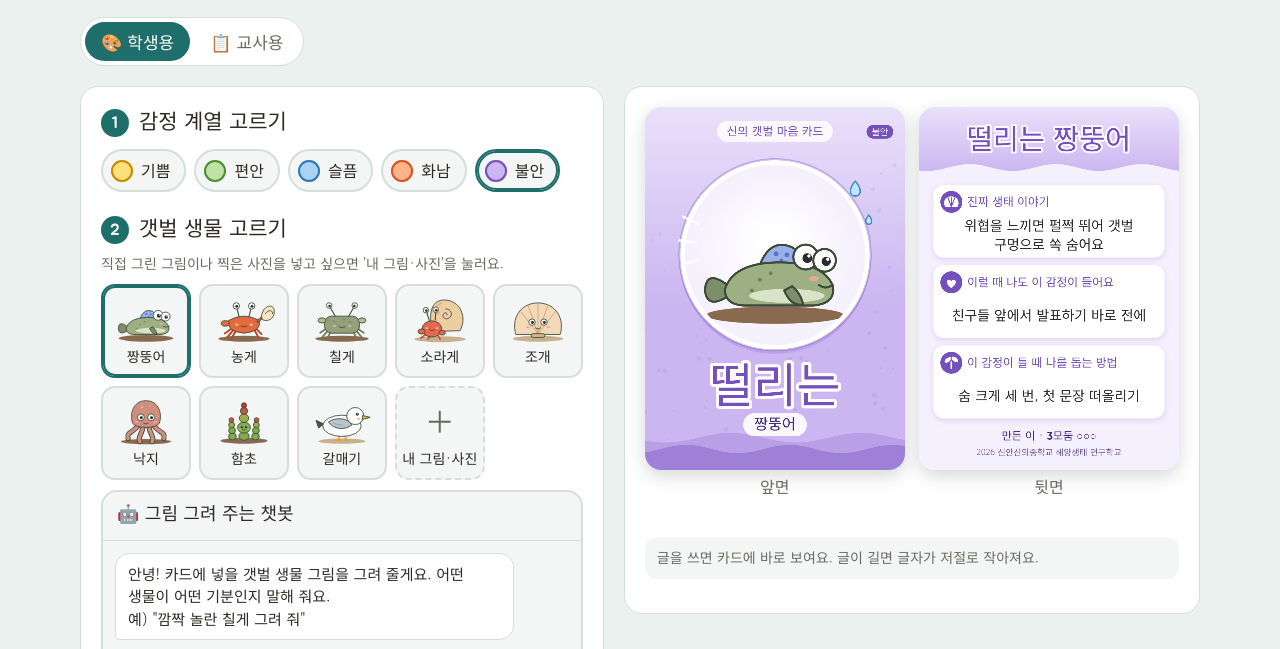
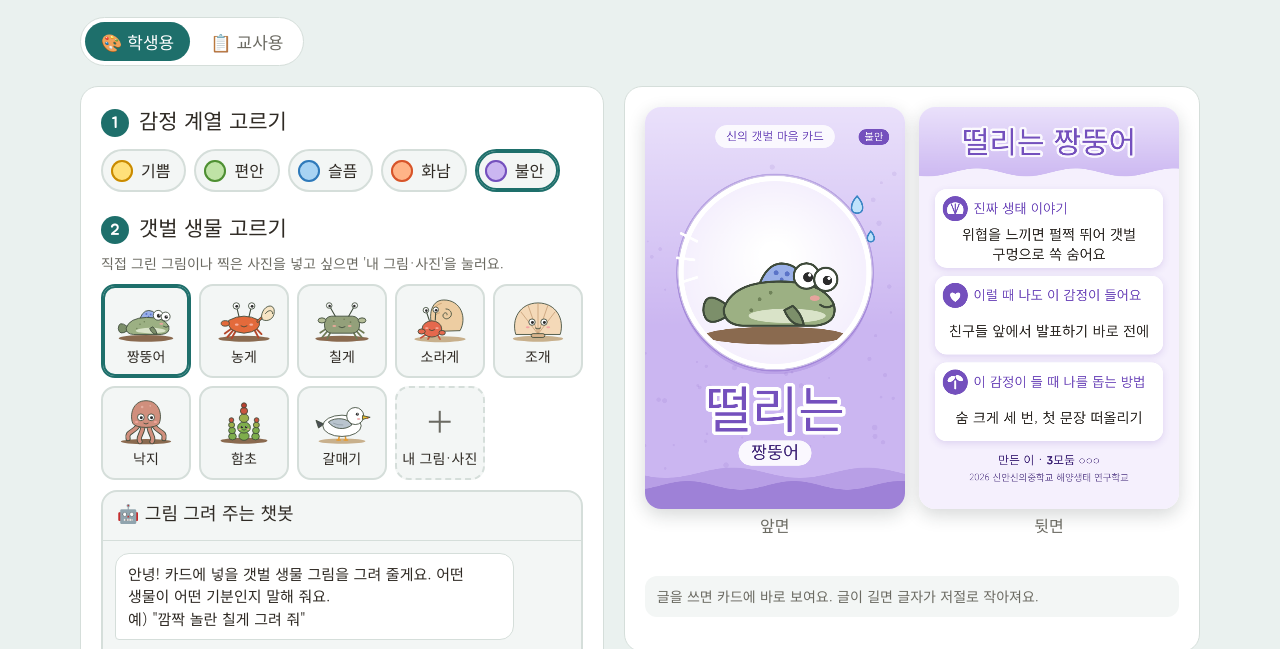
Before and after one commit to feovrer/marine-mind, a plain HTML site: page index.html in a window 1280 px wide. Shown: the part 126-775 px from the top of the page. Drawn offline with Linux system fonts and the light colour scheme.

Commit message:
Add files via upload

```diff
--- a/index.html
+++ b/index.html
@@ -108,7 +108,7 @@ details ul{margin:8px 0 0;padding-left:20px;color:var(--muted);font-size:15px}
 .t-f b{font-weight:400;color:var(--muted);font-variant-numeric:tabular-nums}
 .t-grid{display:grid;grid-template-columns:repeat(auto-fill,minmax(190px,1fr));gap:16px;margin-top:16px}
 .t-item{background:var(--panel);border:1px solid var(--line);border-radius:16px;padding:10px;display:grid;gap:8px;min-width:0}
-.t-thumb{position:relative;aspect-ratio:63/88;border-radius:12px;overflow:hidden;background:var(--chip);cursor:zoom-in;border:0;padding:0;width:100%}
+.t-thumb{position:relative;aspect-ratio:55/85;border-radius:12px;overflow:hidden;background:var(--chip);cursor:zoom-in;border:0;padding:0;width:100%}
 .t-thumb img{width:100%;height:100%;object-fit:cover;display:block}
 .t-fail{position:absolute;inset:0;display:grid;place-items:center;text-align:center;padding:12px;color:var(--muted);font-size:14px}
 .t-meta{display:grid;gap:2px}
@@ -127,7 +127,7 @@ dialog::backdrop{background:rgba(10,20,18,.6)}
 .t-dlg-head{display:flex;justify-content:space-between;align-items:center;gap:10px}
 .t-dlg-head h2{font-family:var(--display);font-weight:400;margin:0;font-size:24px}
 .t-pair{display:grid;grid-template-columns:1fr 1fr;gap:12px}
-.t-pair img{width:100%;border-radius:12px;background:var(--chip);aspect-ratio:63/88;object-fit:cover}
+.t-pair img{width:100%;border-radius:12px;background:var(--chip);aspect-ratio:55/85;object-fit:cover}
 .t-texts{display:grid;gap:6px;font-size:15px}
 .t-texts b{font-family:var(--display);font-weight:400;color:var(--accent)}
 .t-links{display:flex;flex-wrap:wrap;gap:8px}
@@ -199,7 +199,7 @@ dialog::backdrop{background:rgba(10,20,18,.6)}
       <details>
         <summary>선생님 안내</summary>
         <ul>
-          <li>저장되는 카드는 63×88mm 보드게임 카드 크기, 약 300dpi예요. 인쇄 업체에 그대로 보내거나 A4에 배치해 출력하면 돼요.</li>
+          <li>카드는 55×85mm 포토카드 크기(약 300dpi)로 만들어져요. 스냅스 포토카드(양면)에 앞면·뒷면 이미지를 그대로 올리면 돼요.</li>
           <li>모서리는 각진 상태로 저장돼요. 인쇄 후 모서리 라운딩기로 둥글게 다듬으면 미리보기처럼 보여요.</li>
           <li>학생이 제출한 카드는 위쪽 「📋 교사용」 화면에서 비밀번호를 넣고 모아 볼 수 있어요.</li>
         </ul>
@@ -208,8 +208,8 @@ dialog::backdrop{background:rgba(10,20,18,.6)}
 
     <section class="panel preview" aria-label="카드 미리보기">
       <div class="cards">
-        <figure><canvas id="cvFront" width="756" height="1056" aria-label="카드 앞면 미리보기"></canvas><figcaption>앞면</figcaption></figure>
-        <figure><canvas id="cvBack" width="756" height="1056" aria-label="카드 뒷면 미리보기"></canvas><figcaption>뒷면</figcaption></figure>
+        <figure><canvas id="cvFront" width="660" height="1020" aria-label="카드 앞면 미리보기"></canvas><figcaption>앞면</figcaption></figure>
+        <figure><canvas id="cvBack" width="660" height="1020" aria-label="카드 뒷면 미리보기"></canvas><figcaption>뒷면</figcaption></figure>
       </div>
       <p class="note">글을 쓰면 카드에 바로 보여요. 글이 길면 글자가 저절로 작아져요.</p>
     </section>
@@ -253,7 +253,7 @@ dialog::backdrop{background:rgba(10,20,18,.6)}
 
 <script>
 (() => {
-const W = 756, H = 1056;
+const W = 660, H = 1020;   // 55×85mm 포토카드, 12px/mm(약 305dpi)
 const CATS = {
   joy:   {name:'기쁨', bg:'#FFE07A', top:'#FFF3BF', deep:'#C98A00', paper:'#FFFAE6', ink:'#5A4300'},
   calm:  {name:'편안', bg:'#BFE3A6', top:'#E6F5DA', deep:'#4E8F33', paper:'#F2F9EC', ink:'#2E5520'},
@@ -473,48 +473,48 @@ function drawFront(ctx){
   const g=ctx.createLinearGradient(0,0,0,H); g.addColorStop(0,c.top); g.addColorStop(.55,c.bg); g.addColorStop(1,c.bg);
   ctx.fillStyle=g; ctx.fillRect(0,0,W,H);
   const r=rand(7); ctx.fillStyle=hexA(c.deep,.10);
-  for(let i=0;i<70;i++){ ctx.beginPath(); ctx.arc(r()*W, 150+r()*800, 2+r()*5, 0, Math.PI*2); ctx.fill(); }
+  for(let i=0;i<70;i++){ ctx.beginPath(); ctx.arc(r()*W, 150+r()*770, 2+r()*5, 0, Math.PI*2); ctx.fill(); }
   // title pill
-  ctx.font=`34px ${FD}`; const tt='신의 갯벌 마음 카드'; const tw=ctx.measureText(tt).width+56;
-  rr(ctx,(W-tw)/2,40,tw,62,31); ctx.fillStyle='rgba(255,255,255,.82)'; ctx.fill();
-  ctx.fillStyle=c.deep; ctx.textAlign='center'; ctx.textBaseline='middle'; ctx.fillText(tt,W/2,73);
+  ctx.font=`30px ${FD}`; const tt='신의 갯벌 마음 카드'; const tw=ctx.measureText(tt).width+56;
+  rr(ctx,(W-tw)/2,46,tw,58,29); ctx.fillStyle='rgba(255,255,255,.82)'; ctx.fill();
+  ctx.fillStyle=c.deep; ctx.textAlign='center'; ctx.textBaseline='middle'; ctx.fillText(tt,W/2,76);
   // category badge
   ctx.font=`26px ${FD}`; const cw=ctx.measureText(c.name).width+30;
-  rr(ctx,W-cw-34,52,cw,40,20); ctx.fillStyle=c.deep; ctx.fill(); ctx.fillStyle='#fff'; ctx.fillText(c.name,W-34-cw/2,74);
+  rr(ctx,W-cw-40,56,cw,40,20); ctx.fillStyle=c.deep; ctx.fill(); ctx.fillStyle='#fff'; ctx.fillText(c.name,W-40-cw/2,77);
   // circle
-  const cx=W/2, cy=430, R=262;
+  const cx=W/2, cy=420, R=232;
   ctx.beginPath(); ctx.arc(cx,cy+10,R+16,0,Math.PI*2); ctx.fillStyle=hexA(c.deep,.18); ctx.fill();
   ctx.beginPath(); ctx.arc(cx,cy,R+16,0,Math.PI*2); ctx.fillStyle='#FFFFFF'; ctx.fill();
   const rg=ctx.createRadialGradient(cx,cy-40,40,cx,cy,R); rg.addColorStop(0,'#FFFFFF'); rg.addColorStop(1,c.paper);
   ctx.beginPath(); ctx.arc(cx,cy,R,0,Math.PI*2); ctx.fillStyle=rg; ctx.fill();
   ctx.save(); ctx.beginPath(); ctx.arc(cx,cy,R,0,Math.PI*2); ctx.clip();
   if (S.cr==='upload' && S.upload && S.uploadFit==='contain'){
-    const im=S.upload, bw=470, s=bw/(im.naturalWidth||im.width), bh=(im.naturalHeight||im.height)*s;
+    const im=S.upload, bw=420, s=bw/(im.naturalWidth||im.width), bh=(im.naturalHeight||im.height)*s;
     ctx.drawImage(im, cx-bw/2, cy-bh/2+20, bw, bh);
   } else if (S.cr==='upload' && S.upload){
     const im=S.upload, s=Math.max(2*R/im.width, 2*R/im.height);
     ctx.drawImage(im, cx-im.width*s/2, cy-im.height*s/2, im.width*s, im.height*s);
   } else {
     const im=svgImg(S.cr==='upload'?'mudskipper':S.cr);
-    if (im.complete && im.naturalWidth){ const bw=470, s=bw/im.naturalWidth, bh=im.naturalHeight*s; ctx.drawImage(im, cx-bw/2, cy-bh/2+30, bw, bh); }
+    if (im.complete && im.naturalWidth){ const bw=420, s=bw/im.naturalWidth, bh=im.naturalHeight*s; ctx.drawImage(im, cx-bw/2, cy-bh/2+30, bw, bh); }
   }
   ctx.restore();
   ctx.lineWidth=6; ctx.strokeStyle=hexA(c.deep,.35); ctx.beginPath(); ctx.arc(cx,cy,R+16,0,Math.PI*2); ctx.stroke();
   decorate(ctx,S.cat,cx,cy,R+16);
   // waves
-  waves(ctx,962,14,380,hexA(c.deep,.22),0.6);
-  waves(ctx,995,12,300,hexA(c.deep,.38),2.2);
+  waves(ctx,928,13,340,hexA(c.deep,.22),0.6);
+  waves(ctx,960,11,270,hexA(c.deep,.38),2.2);
   // emotion word
   const emo=$('emo').value.trim()||'감정 이름';
   ctx.textAlign='center'; ctx.textBaseline='alphabetic';
-  fitText(ctx,emo,FD,138,60,640);
-  ctx.lineJoin='round'; ctx.lineWidth=18; ctx.strokeStyle='#FFFFFF'; ctx.strokeText(emo,W/2,860);
-  ctx.fillStyle=c.deep; ctx.fillText(emo,W/2,860);
+  fitText(ctx,emo,FD,128,56,560);
+  ctx.lineJoin='round'; ctx.lineWidth=18; ctx.strokeStyle='#FFFFFF'; ctx.strokeText(emo,W/2,815);
+  ctx.fillStyle=c.deep; ctx.fillText(emo,W/2,815);
   // creature name pill
   const nm=$('crname').value.trim()||'생물 이름';
   const ns=fitText(ctx,nm,FD,44,26,420); const nw=ctx.measureText(nm).width+64;
-  rr(ctx,(W-nw)/2,890,nw,68,34); ctx.fillStyle='rgba(255,255,255,.9)'; ctx.fill();
-  ctx.fillStyle=c.ink; ctx.textBaseline='middle'; ctx.fillText(nm,W/2,925);
+  rr(ctx,(W-nw)/2,846,nw,64,32); ctx.fillStyle='rgba(255,255,255,.9)'; ctx.fill();
+  ctx.fillStyle=c.ink; ctx.textBaseline='middle'; ctx.fillText(nm,W/2,879);
 }
 
 /* ---------- back ---------- */
@@ -532,16 +532,16 @@ function drawBack(ctx){
   const c=CATS[S.cat];
   ctx.fillStyle=c.paper; ctx.fillRect(0,0,W,H);
   // header band with wavy edge
-  ctx.beginPath(); ctx.moveTo(0,0); ctx.lineTo(W,0); ctx.lineTo(W,176);
-  for (let x=W;x>=0;x-=6) ctx.lineTo(x, 176 + Math.sin((x/250)*Math.PI*2+1)*10);
+  ctx.beginPath(); ctx.moveTo(0,0); ctx.lineTo(W,0); ctx.lineTo(W,166);
+  for (let x=W;x>=0;x-=6) ctx.lineTo(x, 166 + Math.sin((x/250)*Math.PI*2+1)*10);
   ctx.closePath(); const g=ctx.createLinearGradient(0,0,0,190); g.addColorStop(0,c.top); g.addColorStop(1,c.bg); ctx.fillStyle=g; ctx.fill();
   const title=`${$('emo').value.trim()||'감정'} ${$('crname').value.trim()||'생물'}`.trim();
   ctx.textAlign='center'; ctx.textBaseline='middle';
-  fitText(ctx,title,FD,82,40,660);
-  ctx.lineJoin='round'; ctx.lineWidth=12; ctx.strokeStyle='rgba(255,255,255,.85)'; ctx.strokeText(title,W/2,98);
-  ctx.fillStyle=c.deep; ctx.fillText(title,W/2,98);
+  fitText(ctx,title,FD,76,38,560);
+  ctx.lineJoin='round'; ctx.lineWidth=12; ctx.strokeStyle='rgba(255,255,255,.85)'; ctx.strokeText(title,W/2,94);
+  ctx.fillStyle=c.deep; ctx.fillText(title,W/2,94);
   const secs=[['shell','진짜 생태 이야기',$('eco').value],['heart','이럴 때 나도 이 감정이 들어요',$('when').value],['sprout','이 감정이 들 때 나를 돕는 방법',$('help').value]];
-  let y=226; const bx=42, bw=W-84, bh=212;
+  let y=208; const bx=40, bw=W-80, bh=200;
   for (const [k,h,t] of secs){
     ctx.save(); ctx.shadowColor=hexA(c.deep,.18); ctx.shadowBlur=18; ctx.shadowOffsetY=6;
     rr(ctx,bx,y,bw,bh,30); ctx.fillStyle='#FFFFFF'; ctx.fill(); ctx.restore();
@@ -550,22 +550,22 @@ function drawBack(ctx){
     fitText(ctx,h,FD,34,24,bw-120); ctx.fillText(h,bx+98,y+52);
     const txt=t.trim();
     if (txt){
-      const p=fitParagraph(ctx,txt,FB,40,26,bw-64,3);
+      const p=fitParagraph(ctx,txt,FB,36,24,bw-60,3);
       const lh=p.size*1.38, total=lh*p.lines.length, top=y+88+(bh-96-total)/2+lh/2;
       ctx.fillStyle='#2E2A26'; ctx.textAlign='center';
       p.lines.forEach((ln,i)=>ctx.fillText(ln,W/2,top+i*lh));
     } else {
       ctx.strokeStyle='#CFCFCF'; ctx.lineWidth=3; ctx.setLineDash([10,10]);
-      for (const ly of [y+126,y+176]){ ctx.beginPath(); ctx.moveTo(bx+34,ly); ctx.lineTo(bx+bw-34,ly); ctx.stroke(); }
+      for (const ly of [y+122,y+166]){ ctx.beginPath(); ctx.moveTo(bx+34,ly); ctx.lineTo(bx+bw-34,ly); ctx.stroke(); }
       ctx.setLineDash([]);
     }
-    y+=bh+22;
+    y+=bh+20;
   }
   ctx.textAlign='center'; ctx.textBaseline='middle';
   const team=$('team').value.trim(), maker=$('maker').value.trim();
-  ctx.fillStyle=c.ink; fitText(ctx,`만든 이 · ${team||'○모둠'} ${maker||'○○○'}`,FD,32,22,660);
+  ctx.fillStyle=c.ink; fitText(ctx,`만든 이 · ${team||'○모둠'} ${maker||'○○○'}`,FD,30,20,560);
   ctx.fillText(`만든 이 · ${team||'○모둠'} ${maker||'○○○'}`,W/2,y+30);
-  ctx.font=`25px ${FB}`; ctx.fillStyle=hexA(c.ink,.75); ctx.fillText('2026 신안신의중학교 해양생태 연구학교',W/2,y+76);
+  ctx.fillStyle=hexA(c.ink,.75); fitText(ctx,'2026 신안신의중학교 해양생태 연구학교',FB,24,16,560); ctx.fillText('2026 신안신의중학교 해양생태 연구학교',W/2,y+72);
 }
 
 /* ---------- render loop ---------- */
@@ -639,7 +639,8 @@ async function ask(text){
   if (busy || !text.trim()) return;
   const code=CLASS_CODE;
   addMsg('me', text);
-  busy=true; $('chatState').textContent='그리는 중…';
+  busy=true; const t0=Date.now(); const tick=()=>{ $('chatState').textContent='그리는 중… '+Math.round((Date.now()-t0)/1000)+'초'; }; tick(); const tickId=setInterval(tick,1000);
+  const waitMsg=addMsg('bot','🎨 그림을 그리고 있어요. 30초쯤 걸릴 수 있으니 기다려 줘요!');
   history.push({role:'user', content:text});
   try {
     const data = await call('chat', {code, messages: history.slice(-6)});
@@ -656,7 +657,7 @@ async function ask(text){
       addMsg('bot', data.text || '다시 한 번 말해 줄래요?');
     }
   } catch(err){ history.pop(); addMsg('bot', err.message); }
-  finally { busy=false; $('chatState').textContent=''; }
+  finally { busy=false; clearInterval(tickId); waitMsg.remove(); $('chatState').textContent=''; }
 }
 function sendChat(){ const v=$('chatInput').value; $('chatInput').value=''; ask(v); }
 $('chatSend').addEventListener('click', sendChat);
```
